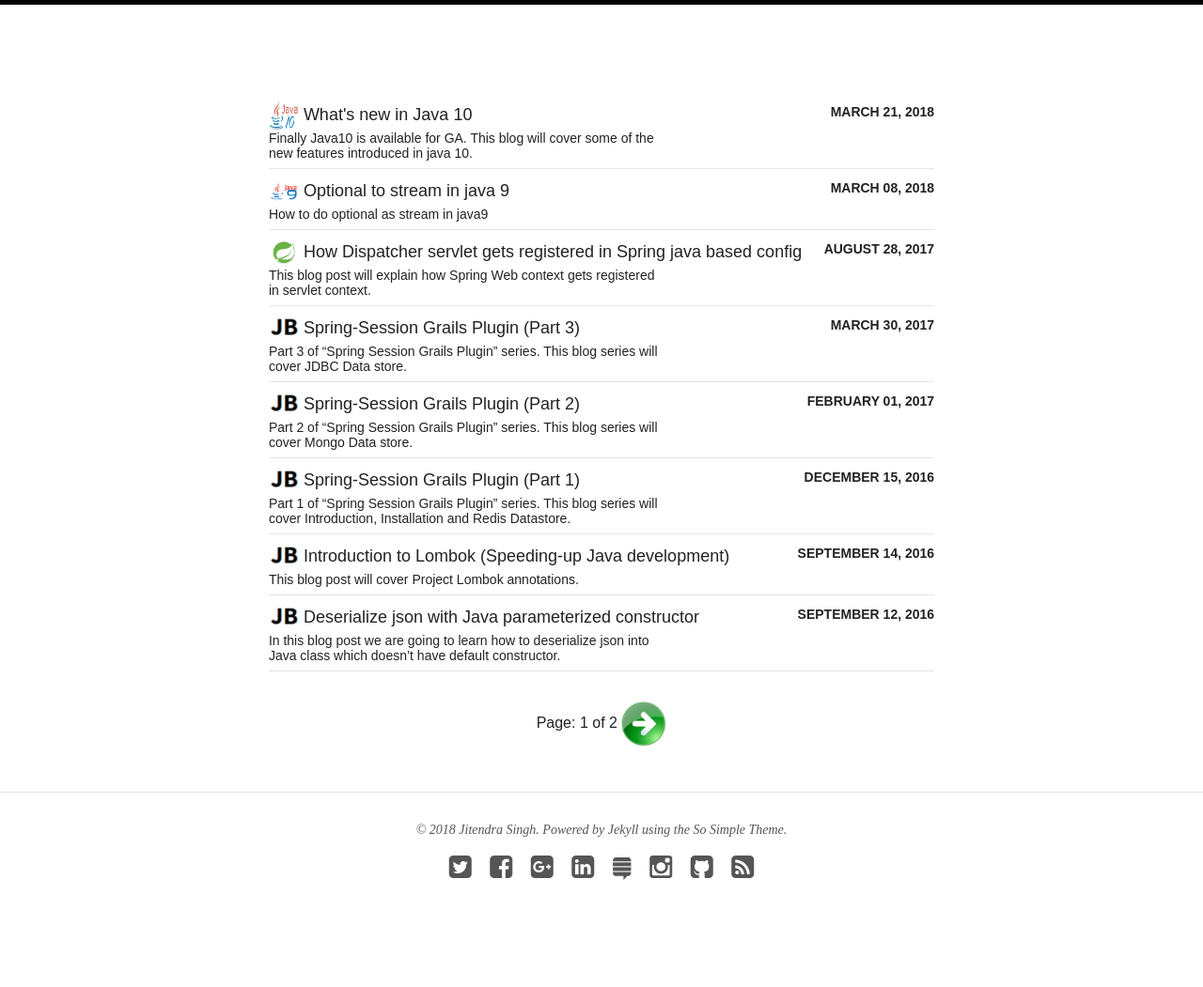
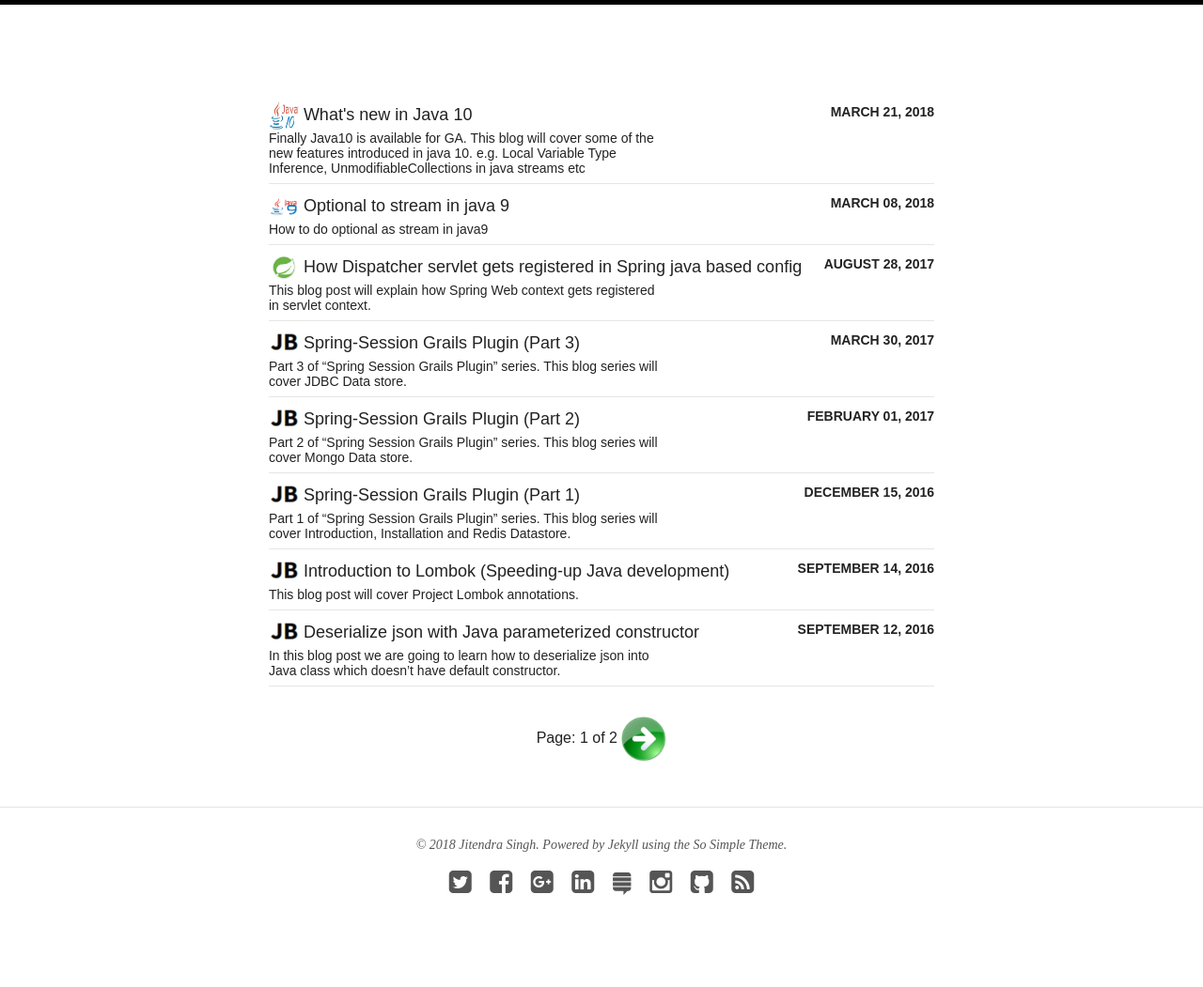
Before and after one commit to jeetmp3/jblog.github.io, a Jekyll site: the page built from index.html, in a window 1280 px wide. Shown: the whole page at 94% size. Built offline with Jekyll 4.4.1, drawn with Linux system fonts in a browser that asks for light colours; nearby versions of some CDN libraries; the list of posts is cut into pages by our own code.

Commit message:
New excerpt message added

```diff
--- a/_posts/java/2018-03-21-Whats-new-in-java-10.md
+++ b/_posts/java/2018-03-21-Whats-new-in-java-10.md
@@ -10,7 +10,7 @@ tags: [JAVA, JAVA10, OPTIONAL]
 date: 2018-03-21T00:00:00-04:00
 comments: true
 share: true
-excerpt: Finally Java10 is available for GA. This blog will cover some of the new features introduced in java 10.
+excerpt: Finally Java10 is available for GA. This blog will cover some of the new features introduced in java 10. e.g. Local Variable Type Inference, UnmodifiableCollections in java streams etc
 logo: java/java-10.png
 ---
 
```
